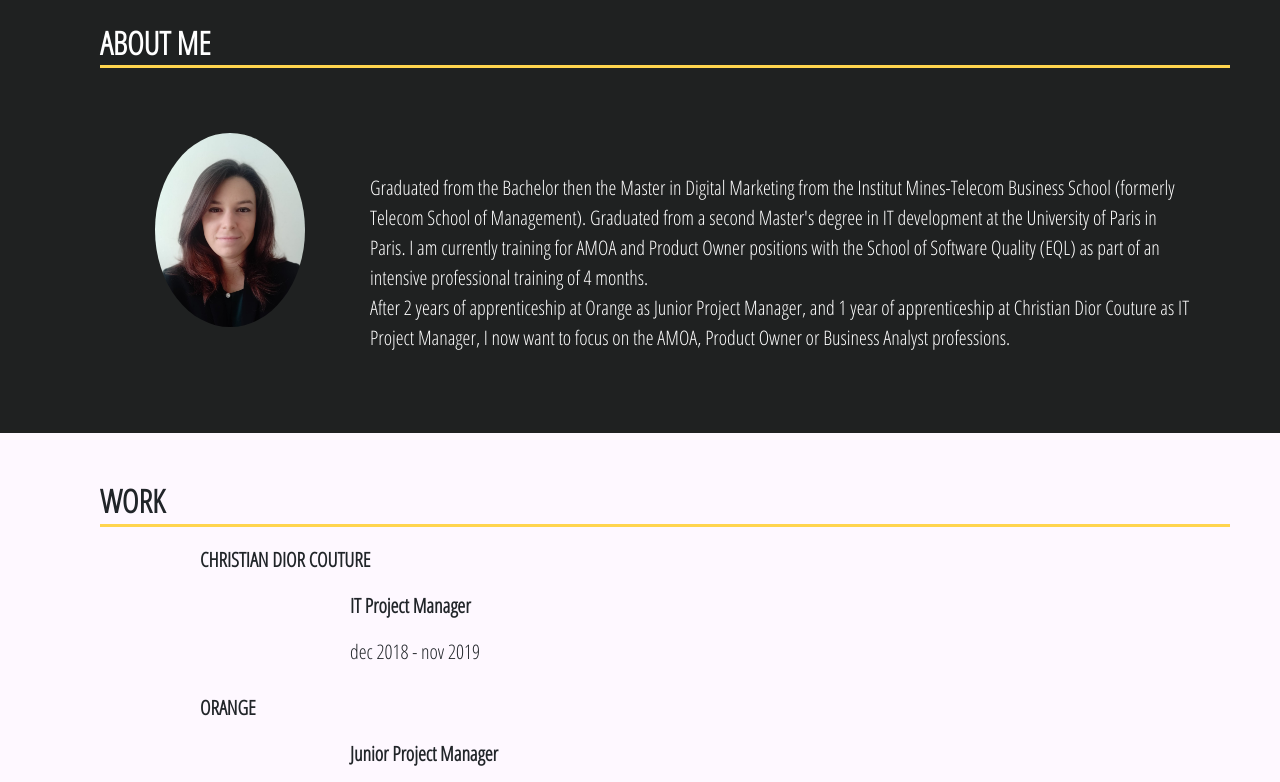
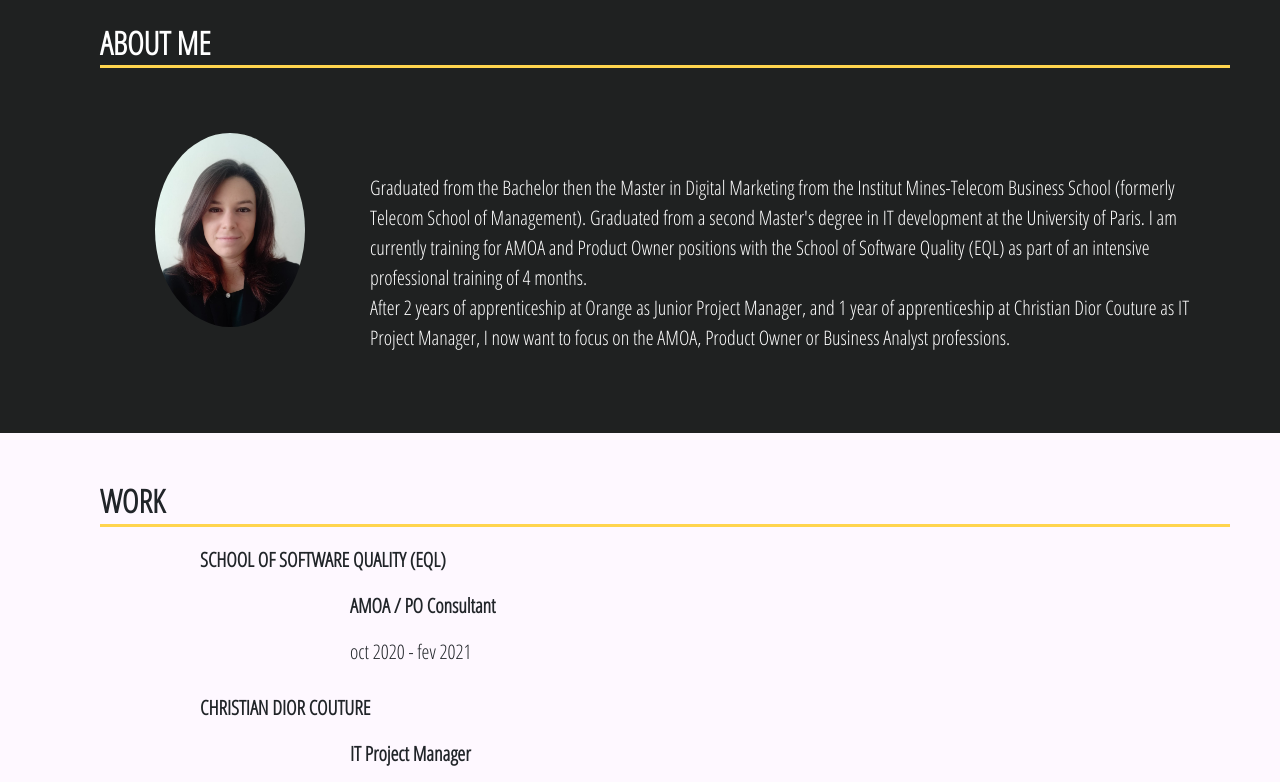
Before and after one commit to margaux-l/margauxlapraycv, a plain HTML site: page index2.html in a window 1280 px wide. Shown: the part 740-1522 px from the top of the page. Drawn offline with nearby package versions, Linux system fonts and the light colour scheme.

Commit message:
Update index2.html

```diff
--- a/index2.html
+++ b/index2.html
@@ -64,7 +64,7 @@
 			  	</div>
 			</nav>
 
-		     <h3 id="titre-de-poste">IT Project Manager</h3>
+		     <h3 id="titre-de-poste">Looking for positions in : AMOA / PO / BA / QA</h3>
 			<h1 id="nom-prenom">Margaux Lapray</h1>
 
 				<div id="barre-dl">
@@ -90,7 +90,7 @@
     				</div> <!-- end col-md-6 -->
 
     			<div class="col-md-9">
-			      	 	<p class="contenu-rubriques" id="a-propos-contenu">Graduated from the Bachelor then the Master in Digital Marketing from the Institut Mines-Telecom Business School (formerly Telecom School of Management). Graduated from a second Master's degree in IT development at the University of Paris in Paris. I am currently training for AMOA and Product Owner positions with the School of Software Quality (EQL) as part of an intensive professional training of 4 months.<br>
+			      	 	<p class="contenu-rubriques" id="a-propos-contenu">Graduated from the Bachelor then the Master in Digital Marketing from the Institut Mines-Telecom Business School (formerly Telecom School of Management). Graduated from a second Master's degree in IT development at the University of Paris. I am currently training for AMOA and Product Owner positions with the School of Software Quality (EQL) as part of an intensive professional training of 4 months.<br>
 				After 2 years of apprenticeship at Orange as Junior Project Manager, and 1 year of apprenticeship at Christian Dior Couture as IT Project Manager, I now want to focus on the AMOA, Product Owner or Business Analyst professions.</p>
     			</div> <!-- end col-md-6 -->
 
@@ -101,6 +101,11 @@
 
 		<section class="bloc-experiences-competences-contact">
 			<h2 id="experiences"><strong>Work</strong></h2>
+
+			<p class="sous-titre-rubrique">School of Software Quality (EQL)</p>
+			<p class="sur-rubrique">AMOA / PO Consultant</p>
+			<p class="contenu-rubriques"> oct 2020 - fev 2021
+			</p>
 
 			<p class="sous-titre-rubrique">Christian Dior Couture</p>
 			<p class="sur-rubrique">IT Project Manager</p>
```
